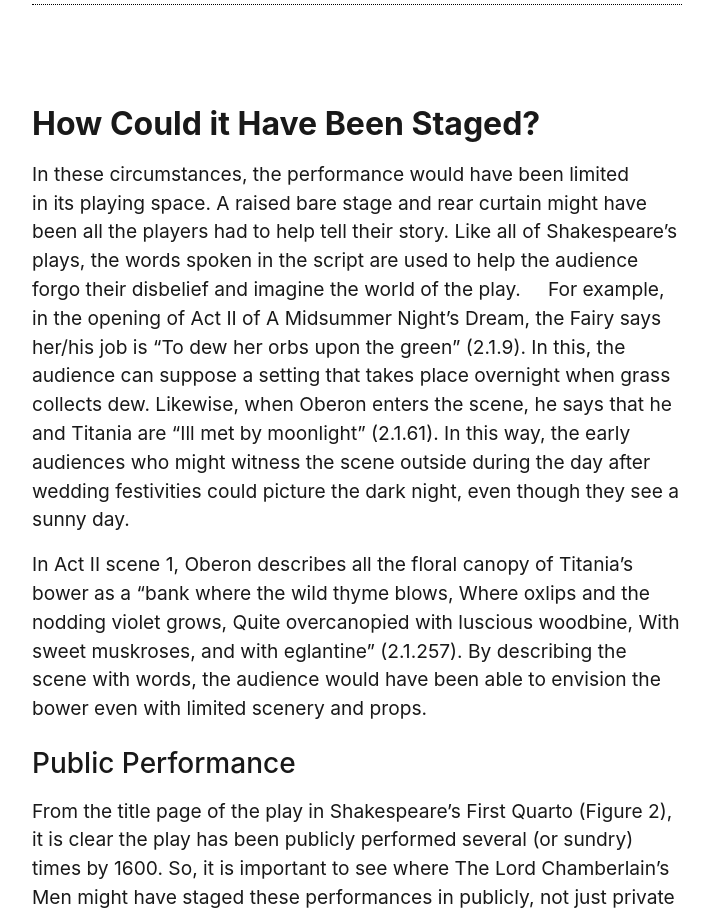
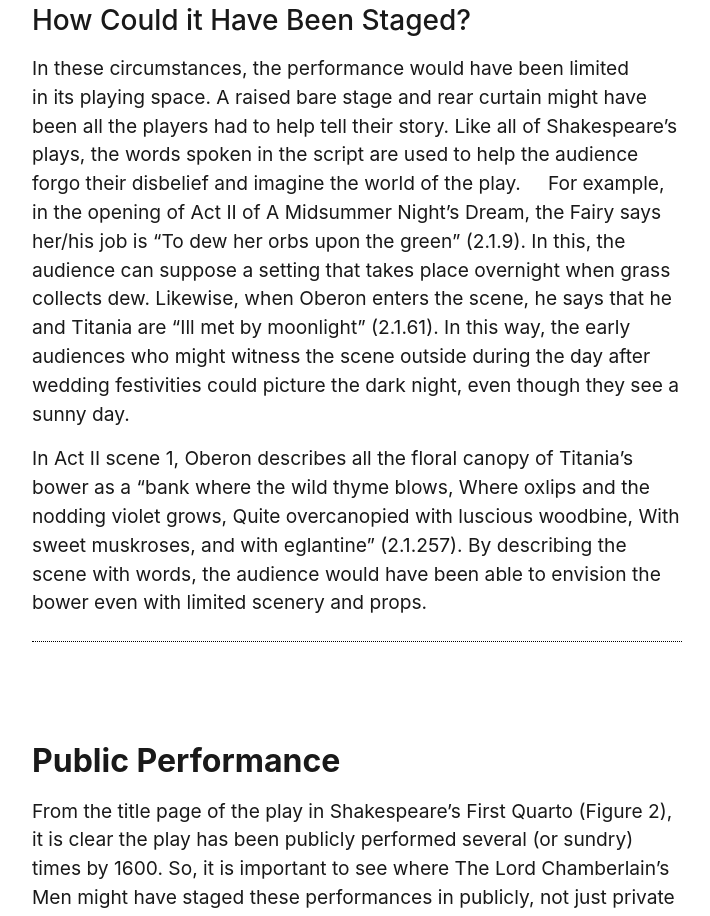
Before and after one commit to thecdil/dramaturgy, a Jekyll site: the page built from pages/production.md, in a window 1280 px wide. Shown: the part 991-1907 px from the top of the page, without its empty margins (283-993 px from the left). Built offline with Jekyll 4.4.1, drawn with Linux system fonts in a browser that asks for light colours.

```diff
--- a/pages/production.md
+++ b/pages/production.md
@@ -15,7 +15,7 @@ The earliest performance was most likely “the wedding in 1596 of Elizabeth Car
 
 {% include feature/item-figure.html objectid="midsummer0025" width="25" %}
 
-## How Could it Have Been Staged?
+### How Could it Have Been Staged?
 
 In these circumstances, the performance would have been limited in its playing space. A raised bare stage and rear curtain might have been all the players had to help tell their story. Like all of Shakespeare’s plays, the words spoken in the script are used to help the audience forgo their disbelief and imagine the world of the play.
 
@@ -23,7 +23,7 @@ For example, in the opening of Act II of A Midsummer Night’s Dream, the Fai
 
 In Act II scene 1, Oberon describes all the floral canopy of Titania’s bower as a “bank where the wild thyme blows, Where oxlips and the nodding violet grows, Quite overcanopied with luscious woodbine, With sweet muskroses, and with eglantine” (2.1.257). By describing the scene with words, the audience would have been able to envision the bower even with limited scenery and props.
 
-### Public Performance
+## Public Performance
 
 From the title page of the play in Shakespeare’s First Quarto (Figure 2), it is clear the play has been publicly performed several (or sundry) times by 1600. So, it is important to see where The Lord Chamberlain’s Men might have staged these performances in publicly, not just private gatherings like weddings or other exclusive events.
 
```
